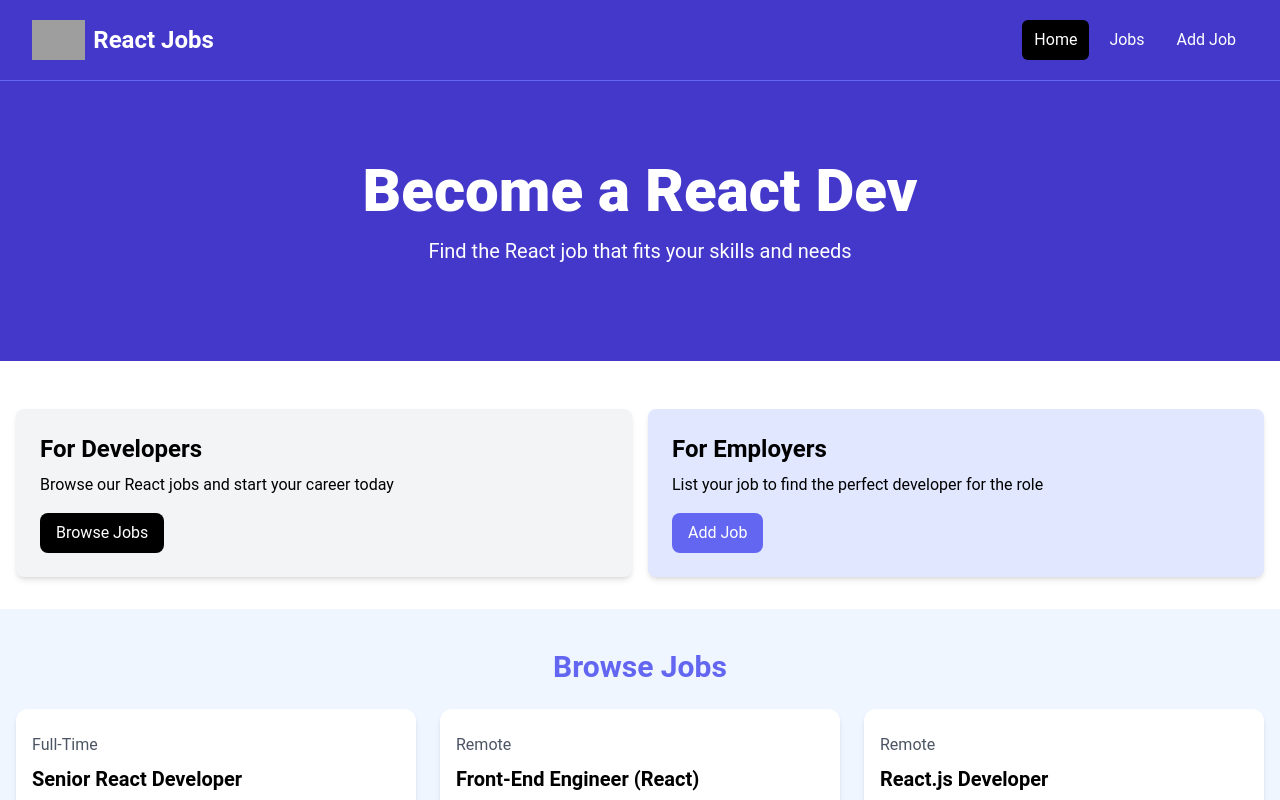
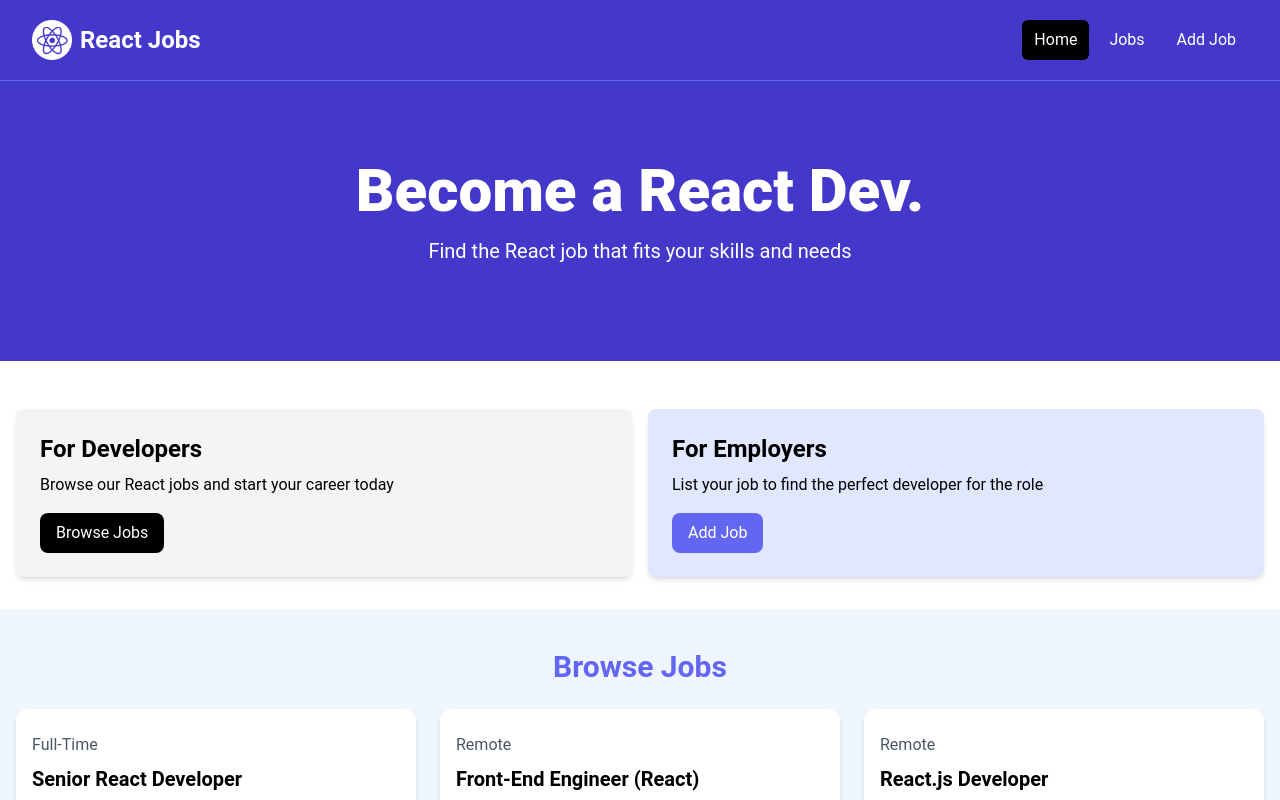
Before and after one commit to DeshanU/react-app, a React (Vite) app: page / in a window 1280 px wide. Shown: the top 800 px of the page. Built offline with nearby package versions, Linux system fonts and the light colour scheme; grey boxes are pictures that could not be loaded.

Commit message:
nav and hero components

```diff
--- a/src/App.tsx
+++ b/src/App.jsx
@@ -1,46 +1,15 @@
 import React from 'react';
+import Navbar from './components/Navbar';
+import Hero from './components/Hero';
 
 const App = () => {
     return (
         <div>
             {/* Navigation */}
-            <nav className="bg-indigo-700 border-b border-indigo-500">
-                <div className="mx-auto max-w-7xl px-2 sm:px-6 lg:px-8">
-                    <div className="flex h-20 items-center justify-between">
-                        <div className="flex flex-1 items-center justify-center md:items-stretch md:justify-start">
-                            <a className="flex flex-shrink-0 items-center mr-4" href="/index.html">
-                                <img className="h-10 w-auto" src="images/logo.png" alt="React Jobs" />
-                                <span className="hidden md:block text-white text-2xl font-bold ml-2">React Jobs</span>
-                            </a>
-                            <div className="md:ml-auto">
-                                <div className="flex space-x-2">
-                                    <a href="/index.html" className="text-white bg-black hover:bg-gray-900 hover:text-white rounded-md px-3 py-2">
-                                        Home
-                                    </a>
-                                    <a href="/jobs.html" className="text-white hover:bg-gray-900 hover:text-white rounded-md px-3 py-2">
-                                        Jobs
-                                    </a>
-                                    <a href="/add-job.html" className="text-white hover:bg-gray-900 hover:text-white rounded-md px-3 py-2">
-                                        Add Job
-                                    </a>
-                                </div>
-                            </div>
-                        </div>
-                    </div>
-                </div>
-            </nav>
+            <Navbar/>
 
-            {/* Hero */}
-            <section className="bg-indigo-700 py-20 mb-4">
-                <div className="max-w-7xl mx-auto px-4 sm:px-6 lg:px-8 flex flex-col items-center">
-                    <div className="text-center">
-                        <h1 className="text-4xl font-extrabold text-white sm:text-5xl md:text-6xl">Become a React Dev</h1>
-                        <p className="my-4 text-xl text-white">
-                            Find the React job that fits your skills and needs
-                        </p>
-                    </div>
-                </div>
-            </section>
+            {/* Hero */ }
+            <Hero title="Become a React Dev." />
 
             {/* Developers and Employers */}
             <section className="py-4">
--- /dev/null
+++ b/src/components/Hero.jsx
@@ -0,0 +1,20 @@
+import React from 'react'
+
+function Hero(props) {
+    return (
+        < section className = "bg-indigo-700 py-20 mb-4" >
+            <div className="max-w-7xl mx-auto px-4 sm:px-6 lg:px-8 flex flex-col items-center">
+                <div className="text-center">
+                    <h1 className="text-4xl font-extrabold text-white sm:text-5xl md:text-6xl">
+                        {props.title}
+                    </h1>
+                    <p className="my-4 text-xl text-white">
+                        Find the React job that fits your skills and needs
+                    </p>
+                </div>
+            </div>
+        </section >
+  )
+}
+
+export default Hero
--- /dev/null
+++ b/src/components/Navbar.jsx
@@ -0,0 +1,34 @@
+import React from 'react'
+import logo from '../assets/images/logo.png'
+
+const Navbar = () => {
+  return (
+    <nav className="bg-indigo-700 border-b border-indigo-500">
+        <div className="mx-auto max-w-7xl px-2 sm:px-6 lg:px-8">
+            <div className="flex h-20 items-center justify-between">
+                <div className="flex flex-1 items-center justify-center md:items-stretch md:justify-start">
+                    <a className="flex flex-shrink-0 items-center mr-4" href="/index.html">
+                        <img className="h-10 w-auto" src={logo} alt="React Jobs" />
+                        <span className="hidden md:block text-white text-2xl font-bold ml-2">React Jobs</span>
+                    </a>
+                    <div className="md:ml-auto">
+                        <div className="flex space-x-2">
+                            <a href="/index.html" className="text-white bg-black hover:bg-gray-900 hover:text-white rounded-md px-3 py-2">
+                                Home
+                            </a>
+                            <a href="/jobs.html" className="text-white hover:bg-gray-900 hover:text-white rounded-md px-3 py-2">
+                                Jobs
+                            </a>
+                            <a href="/add-job.html" className="text-white hover:bg-gray-900 hover:text-white rounded-md px-3 py-2">
+                                Add Job
+                            </a>
+                        </div>
+                    </div>
+                </div>
+            </div>
+        </div>
+    </nav>
+  )
+}
+
+export default Navbar
```
Also changed, not shown: src/assets/images/logo.png (added).
